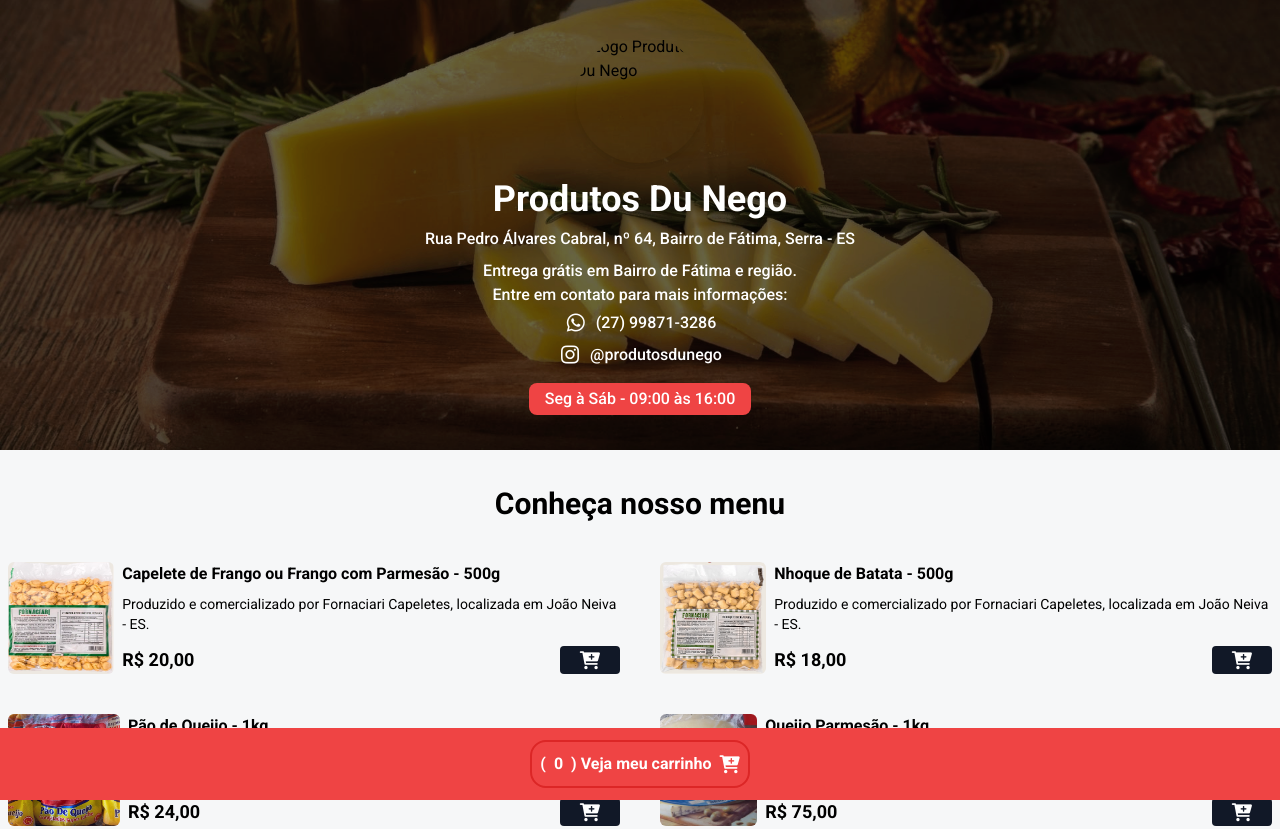
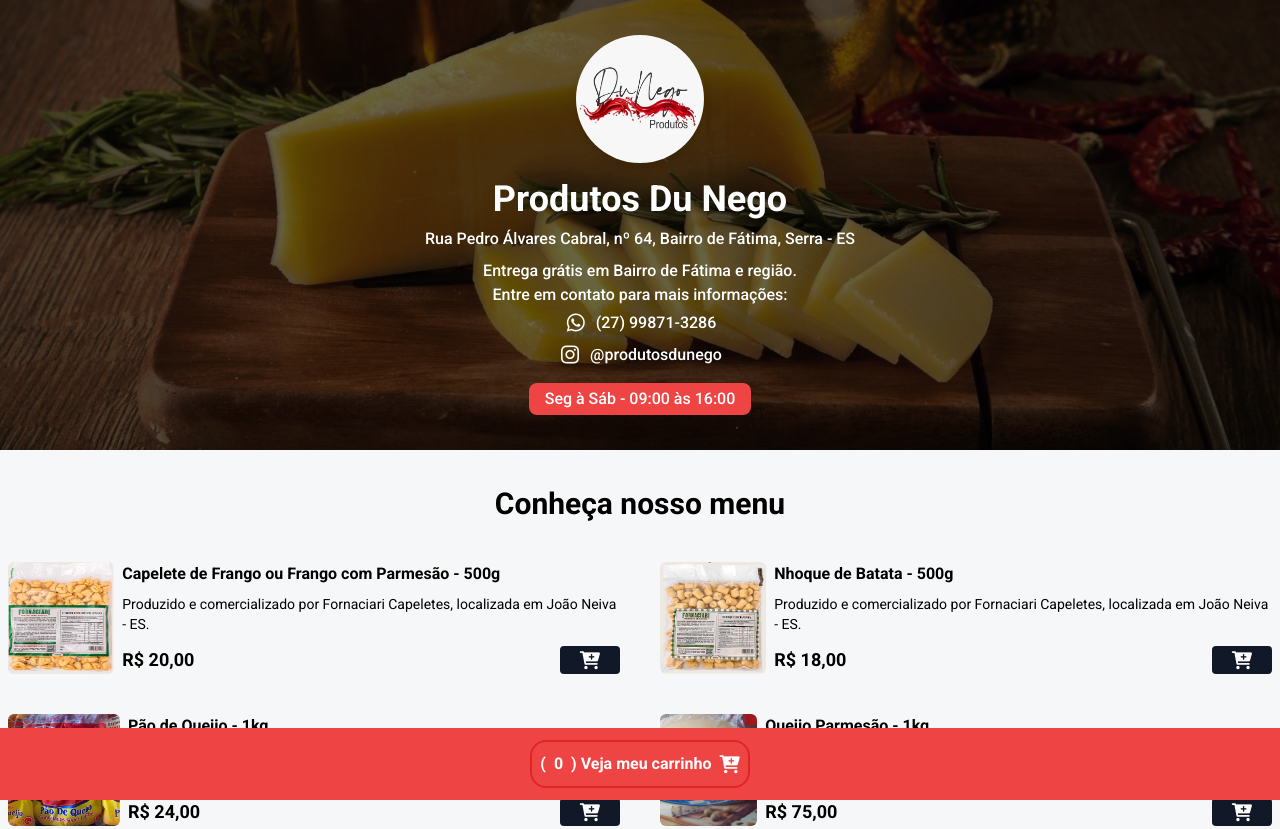
Before and after one commit to Igorx26/ProdutosDuNego, a website: page index.html in a window 1280 px wide. Shown: the top 829 px of the page. Drawn offline with nearby package versions, Linux system fonts and the light colour scheme.

Commit message:
Logo update

```diff
--- a/index.html
+++ b/index.html
@@ -52,7 +52,7 @@
     <header class="w-full h-[450px] bg-zinc-900 bg-home bg-cover bg-center">
       <div class="w-full h-full flex flex-col justify-center items-center">
         <img
-          src="./assets/Logo Produtos du Nego.jpg"
+          src="./assets/Logo Produtos du Nego.png"
           alt="Logo Produtos Du Nego"
           class="w-32 h-32 rounded-full shadow-lg hover:scale-110 duration-200"
         />
```
